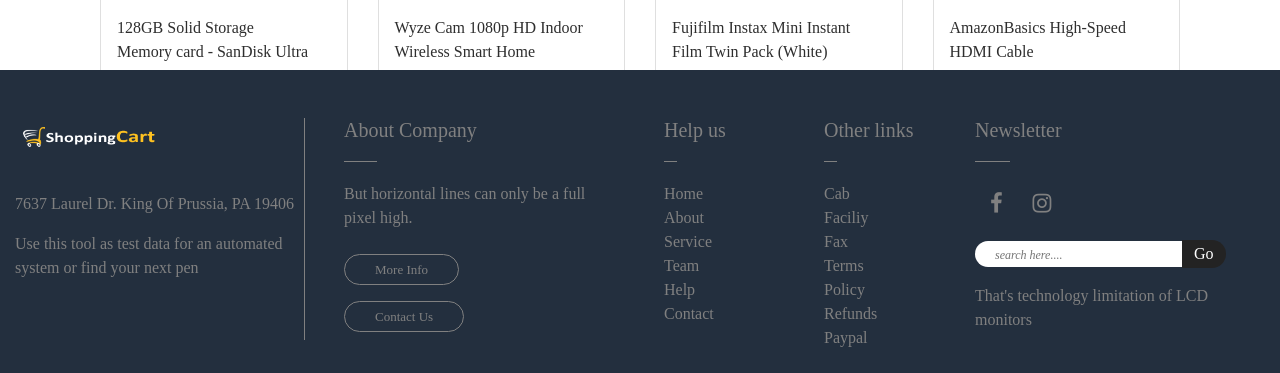
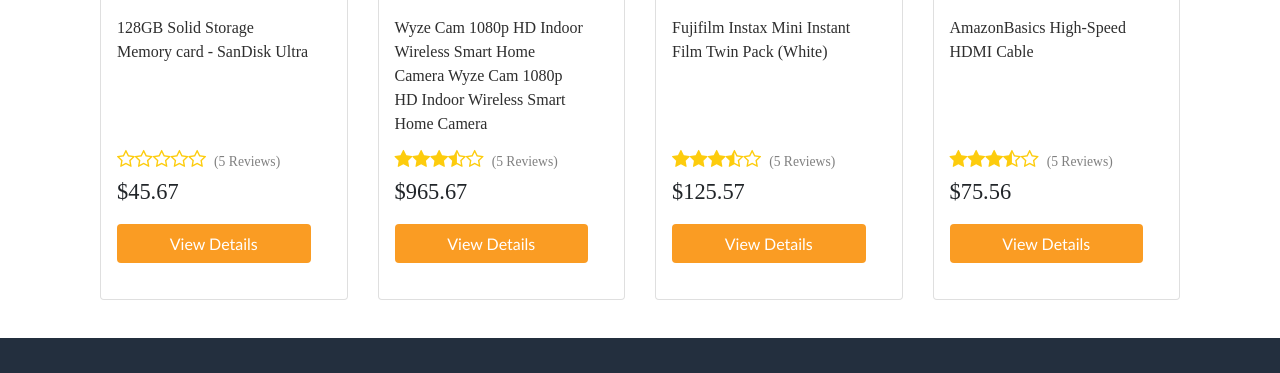
Before and after one commit to nshimiyeemmy/shop-IT-frontend, a React (Create React App) app: page / in a window 1280 px wide. Shown: the part 398-771 px from the top of the page. Built offline with nearby package versions, Linux system fonts and the light colour scheme; the HTML template or start-up script is replaced by a standard one; a web font is replaced by a local one.

Commit message:
footer css updated

```diff
--- a/src/App.css
+++ b/src/App.css
@@ -7,7 +7,6 @@
   padding: 0px;
   overflow-x: hidden;
 }
-
 /* Scroll Bar */
 
 ::-webkit-scrollbar-track {
@@ -24,6 +23,11 @@
   border: 0px;
   background-clip: padding-box;
   border-radius: 5px;
+}
+
+.App{
+  position: relative;
+  min-height: 100vh;
 }
 
 nav {
@@ -607,24 +611,24 @@
   color: grey;
 }
 
-
-
-
-
 /*Below is the css for the footer*/
 .bg-grey {
   background: #232f3e;
 }
+footer {
+  position: absolute;
+  color: grey;
+  bottom: 0 !important;
+  left: 0;
+  width: 100%;
+  display: flex;
+  flex-direction: column;
+  justify-content: space-between;
+}
 .logo-footer {
   margin-bottom: 40px;
 }
-footer {
-  position: absolute;
-  margin-top: 8rem;
-  color: grey;
-  bottom: 0;
-  width: 100%;
-}
+
 footer p, a {
   font-size: 16px;
 font-family: 'Amazon Ember';
@@ -707,3 +711,13 @@
 border-right: 1px solid grey;
 height: 100%;
 }
+
+.home {
+  padding-bottom: 354px;
+}
+
+@media screen  and (max-width: 768px){
+.home{
+  padding-bottom: 1200px;
+}
+}
```
